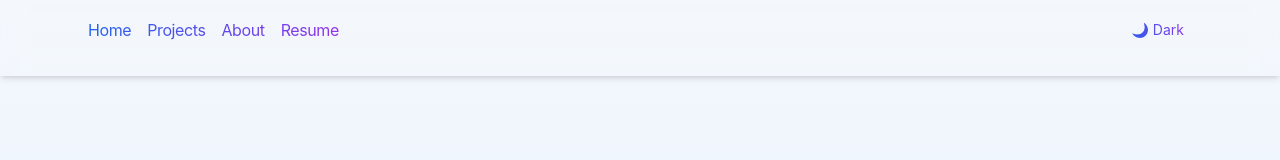
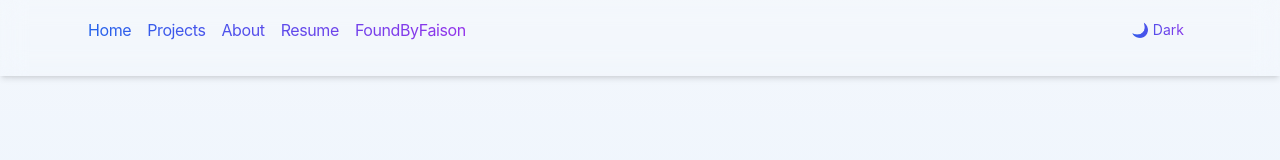
Before and after one commit to Gene7Him/my-portfolio, a Next.js app: page / in a window 1280 px wide. Shown: the top 160 px of the page. Built offline with nearby package versions, Linux system fonts and the light colour scheme.

Commit message:
added link to FoundByFaison in Navbar component

```diff
--- a/components/Navbar.tsx
+++ b/components/Navbar.tsx
@@ -18,6 +18,16 @@ export default function Navbar() {
         <li><a href="/projects" className="hover:underline">Projects</a></li>
         <li><a href="/about" className="hover:underline">About</a></li>
         <li><a href="/resume" className="hover:underline">Resume</a></li>
+        <li>
+          <a
+            href="https://www.foundbyfaison.tech"
+            target="_blank"
+            rel="noopener noreferrer"
+            className="hover:underline"
+          >
+            FoundByFaison
+          </a>
+        </li>
       </ul>
       <ThemeToggle />
     </nav>
```
Also changed, not shown: 1 other file (tests, documents, lock files or other folders).
